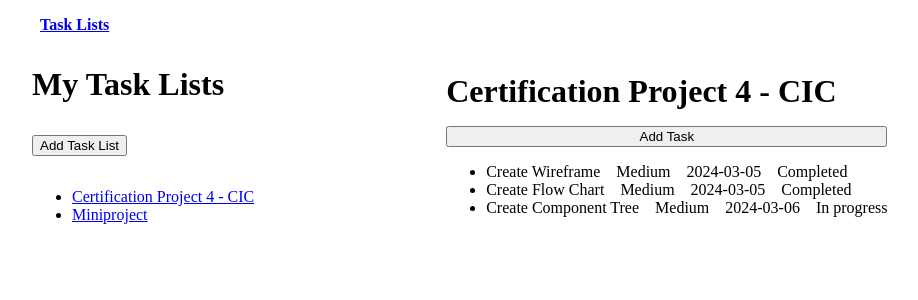
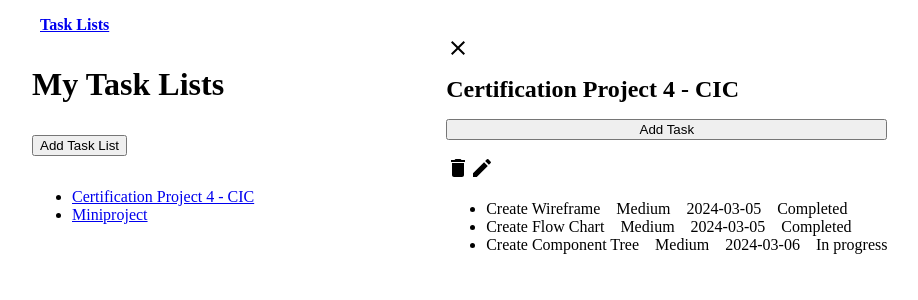
Before and after one commit to NovitaHamilton/certification-project3, a React (Vite) app: page /tasklists/1 in a window 1280 px wide. Shown: the top 300 px of the page, without its empty margins (16-934 px from the left). Built offline with nearby package versions, Linux system fonts and the light colour scheme.

Commit message:
Add delete, edit, and close icons to IndividualTaskList component
1. Install React Material UI to get icon components
2. Add functionality to close 'x' icon. It will navigate back to /tasklists when it's clicked.

```diff
--- a/package.json
+++ b/package.json
@@ -9,6 +9,10 @@
     "preview": "vite preview"
   },
   "dependencies": {
+    "@emotion/react": "^11.11.4",
+    "@emotion/styled": "^11.11.0",
+    "@mui/icons-material": "^5.15.12",
+    "@mui/material": "^5.15.12",
     "@reduxjs/toolkit": "^2.1.0",
     "react": "^18.2.0",
     "react-dom": "^18.2.0",
--- a/src/components/IndividualTaskList.jsx
+++ b/src/components/IndividualTaskList.jsx
@@ -1,20 +1,34 @@
 import React from 'react';
-import { useParams } from 'react-router-dom';
+import { useParams, useNavigate } from 'react-router-dom';
 import Task from './Task';
 import Button from './common/Button';
+import DeleteIcon from '@mui/icons-material/Delete';
+import EditIcon from '@mui/icons-material/Edit';
+import CloseIcon from '@mui/icons-material/Close';
 
 function IndividualTaskList({ tasklists }) {
-  const { id } = useParams();
+  const navigate = useNavigate();
+  const backToTaskLists = (e) => {
+    e.preventDefault();
+    navigate(`/tasklists`);
+  };
 
   const openAddTaskForm = () => {};
 
+  const { id } = useParams();
   // Find the task list with the specified ID
   const tasklist = tasklists.find((tasklist) => tasklist.id === id);
 
   return (
     <div className="individual-task">
-      <h1>{tasklist.name}</h1>
+      <CloseIcon onClick={backToTaskLists} />
+      <h2>{tasklist.name}</h2>
       <Button onCLick={openAddTaskForm}>Add Task</Button>
+      <div>
+        <DeleteIcon />
+        <EditIcon />
+      </div>
+
       <ul>
         {/* Render tasks for the individual task list*/}
         {tasklist.tasks.map((task) => (
```
Also changed, not shown: 1 other file (tests, documents, lock files or other folders).
